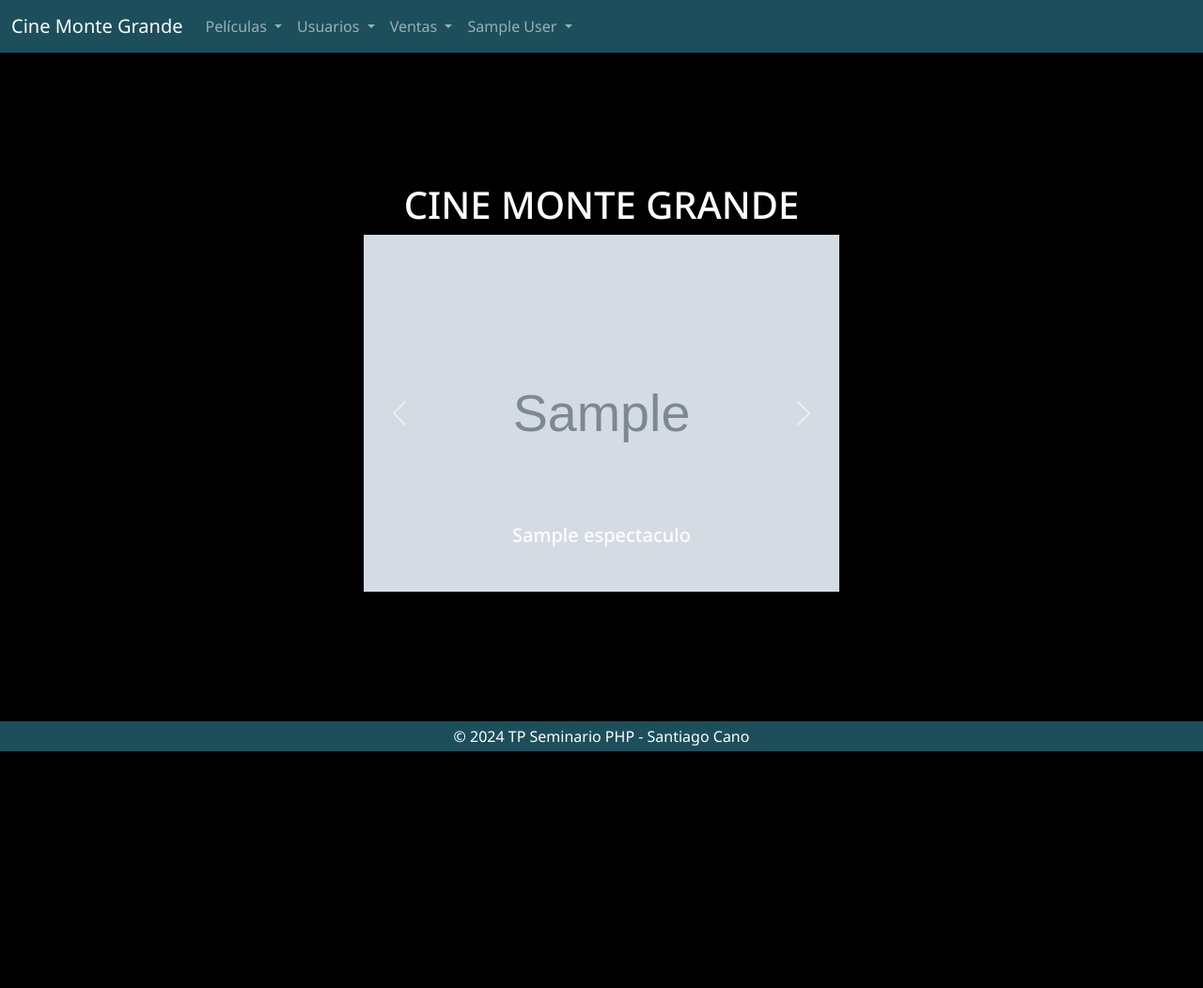
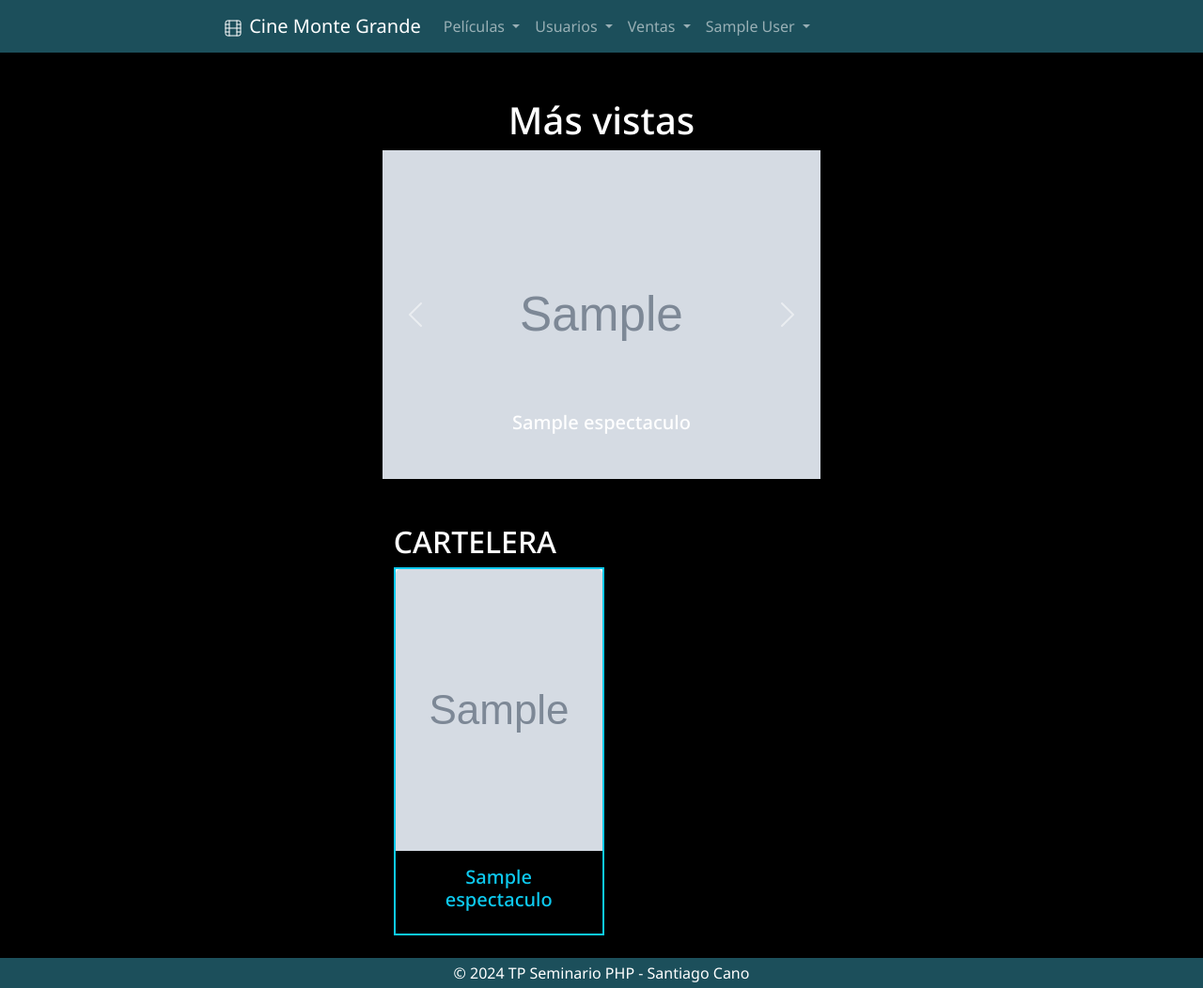
Before and after one commit to santicano2/tp-seminario-php, a CodeIgniter app: page /tp/home in a window 1280 px wide. Shown: the whole page at 94% size. Before the commit the page ends 800 px from the top, so only its background shows below. Run offline with CodeIgniter, Linux system fonts and the light colour scheme; the visitor is signed in with stand-in values (Sample User, id 1); tables that the repository leaves empty or names only in its code hold one stand-in row (values such as "Sample post"); grey boxes marked "Sample" are stand-in pictures; some libraries are stand-ins or nearby versions.

Commit message:
agregado cards y cambiado un poco ui

```diff
--- a/application/views/components/navbar.php
+++ b/application/views/components/navbar.php
@@ -1,6 +1,6 @@
 <nav class="navbar navbar-expand-lg bg-info bg-opacity-25" data-bs-theme="dark">
-	<div class="container-fluid">
-		<a class="navbar-brand" href="<?php echo base_url('home'); ?>">Cine Monte Grande</a>
+	<div class="container-fluid" style="margin-inline: 14rem;">
+		<a class="navbar-brand" href="<?php echo base_url('home'); ?>"><img src="<?php echo base_url('assets/img/movie.svg'); ?>" alt="cine monte grande"> Cine Monte Grande</a>
 		<button
 			class="navbar-toggler"
 			type="button"
--- a/application/views/home.php
+++ b/application/views/home.php
@@ -1,13 +1,22 @@
 <style>
 	.carousel-img {
-		height: 380px;
-		object-fit: cover;
+		height: 350px;
+		object-fit: contain;
+	}
+
+	.hover {
+		transition: all 0.3s ease-in-out;
+
+		&:hover {
+			cursor: pointer;
+			transform: scale(1.02);
+		}
 	}
 </style>
 
 <div class="d-flex flex-column justify-content-center align-items-center">
-	<h1>CINE MONTE GRANDE</h1>
-	<div id="carouselEspectaculos" class="carousel slide" data-bs-ride="carousel">
+	<h1 class="mt-5">Más vistas</h1>
+	<div id="carouselEspectaculos" class="carousel slide w-100" data-bs-ride="carousel">
 		<div class="carousel-inner">
 			<?php foreach ($espectaculos as $index => $espectaculo): ?>
 				<div class="carousel-item <?php echo $index == 0 ? 'active' : ''; ?>">
@@ -30,4 +39,28 @@
 			<span class="visually-hidden">Next</span>
 		</button>
 	</div>
+
+	<div class="container-fluid mt-5">
+		<h2>CARTELERA</h2>
+		<div class="row">
+			<?php foreach ($espectaculos as $espectaculo): ?>
+				<div class="col-sm-2 col-md-3 mb-4">
+					<div class="card h-100 border border-2 border-info rounded-0 text-white hover" style="width: 14rem;">
+						<a href="<?php echo base_url('espectaculos/show/' . $espectaculo->id); ?>">
+							<img src="<?php echo base_url('assets/img/uploads/' . $espectaculo->image); ?>" class="card-img-top" alt="<?php echo $espectaculo->name; ?>" style="height: 300px; object-fit: fit;">
+						</a>
+						<div class="card-body bg-black text-center">
+							<h5 class="card-title">
+								<a href="<?php echo base_url('espectaculos/show/' . $espectaculo->id); ?>" class="text-decoration-none text-info">
+									<?php echo $espectaculo->name; ?>
+								</a>
+							</h5>
+						</div>
+					</div>
+				</div>
+			<?php endforeach; ?>
+		</div>
+	</div>
+
+
 </div>
```
Also changed, not shown: assets/img/movie.svg (added).
